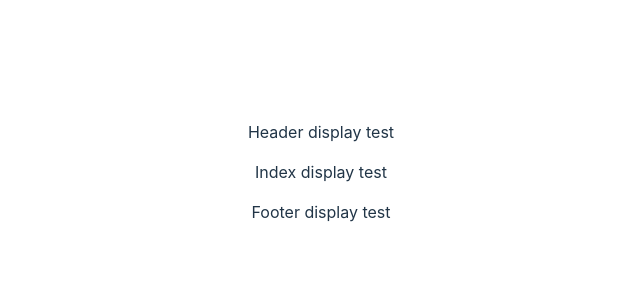
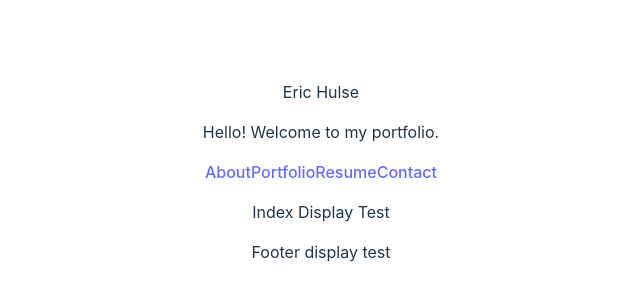
Before and after one commit to sempercuriosus/portfolio-v2, a React (Vite) app: page / in a window 1280 px wide. Shown: the part 228-528 px from the top of the page, without its empty margins (319-959 px from the left). Built offline with nearby package versions, Linux system fonts and the light colour scheme.

Commit message:
finished the base

```diff
--- a/src/App.jsx
+++ b/src/App.jsx
@@ -1,6 +1,6 @@
 import './style/App.css';
 import Header from './components/Header/header.jsx';
-import Nav from './components/Nav/nav.jsx';
+
 import Index from './components/Main/index.jsx';
 import Footer from './components/Footer/footer.jsx';
 
@@ -10,10 +10,11 @@ function App() {
   }
   return (
     <div>
-      <Header>
-        <Nav />
-      </Header>
+      {/* Header also adds the nav */}
+      <Header />
+      {/* Index is responsible for rendering the content for each page rendered */}
       <Index />
+
       <Footer />
     </div>
   );
--- a/src/components/Header/header.jsx
+++ b/src/components/Header/header.jsx
@@ -1,5 +1,16 @@
+import Nav from '../Nav/nav';
+
+const developerName = 'Eric Hulse';
+const welcomeMessage = 'Hello! Welcome to my portfolio.';
+
 function Header() {
-  return <p>Header display test</p>;
+  return (
+    <div>
+      <p>{developerName} </p>
+      <p>{welcomeMessage} </p>
+      <Nav />
+    </div>
+  );
 }
 
 export default Header;
--- a/src/components/Main/index.jsx
+++ b/src/components/Main/index.jsx
@@ -1,7 +1,9 @@
-// first, create the component
-
 function Index() {
-  return <p>Index display test</p>;
+  return (
+    <div>
+      <p> Index Display Test </p>
+    </div>
+  );
 }
 
 export default Index;
--- a/src/components/Nav/nav.jsx
+++ b/src/components/Nav/nav.jsx
@@ -1,5 +1,12 @@
 function Nav() {
-  return <p>Nav display test</p>;
+  return (
+    <div>
+      <a href='#About'>About</a>
+      <a href='#Portfolio'>Portfolio</a>
+      <a href='#Resume'>Resume</a>
+      <a href='#Contact'>Contact</a>
+    </div>
+  );
 }
 
 export default Nav;
```
